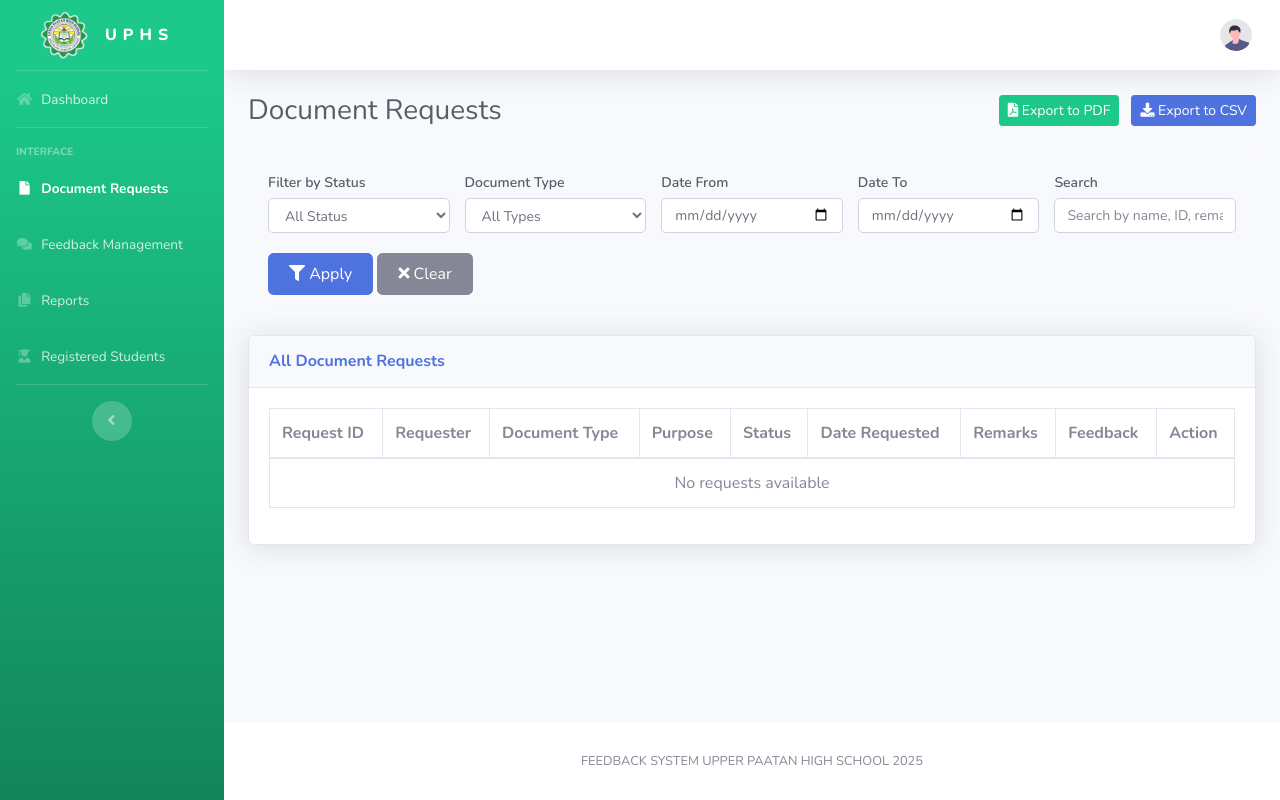
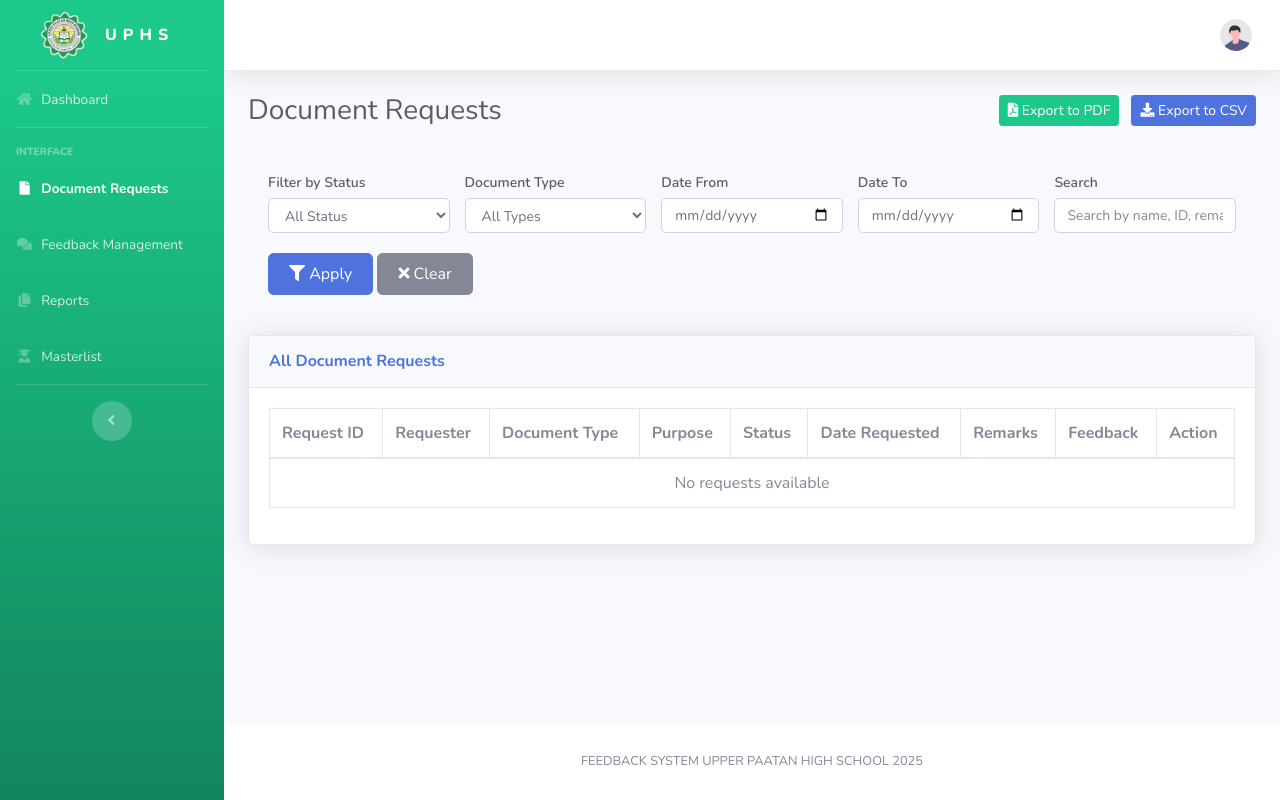
Before and after one commit to AKYL-27/upper-paatan-feedback-system, a Flask app: page /admin/document-requests in a window 1280 px wide. Run offline with Flask 3, Linux system fonts and the light colour scheme; data that the repository does not hold is empty; some libraries are stand-ins or nearby versions.

Commit message:
Change link text from 'Registered Students' to 'Masterlist'

```diff
--- a/templates/document-requests.html
+++ b/templates/document-requests.html
@@ -173,7 +173,7 @@
             <li class="nav-item">
                 <a class="nav-link" href="students">
                     <i class="fas fa-fw fa-user-graduate"></i>
-                    <span>Registered Students</span></a>
+                    <span>Masterlist</span></a>
             </li>
 
 
```
